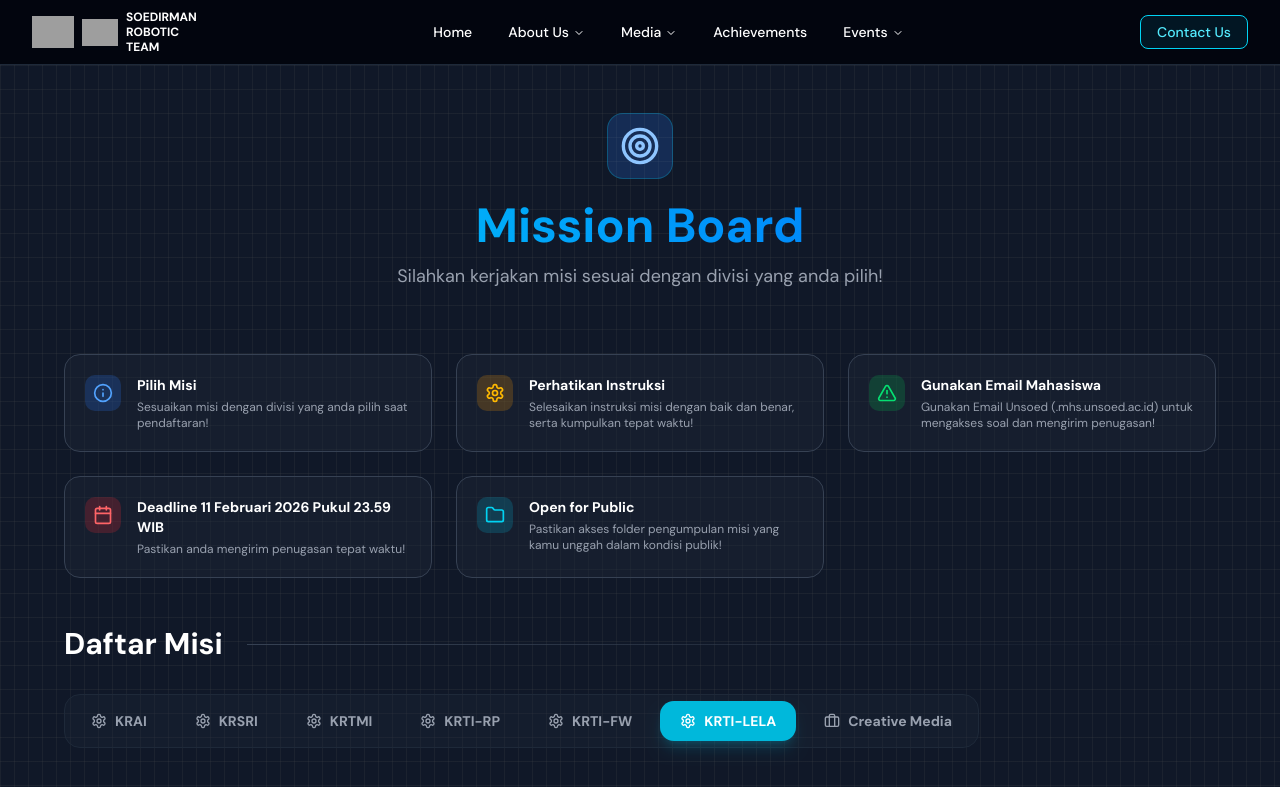
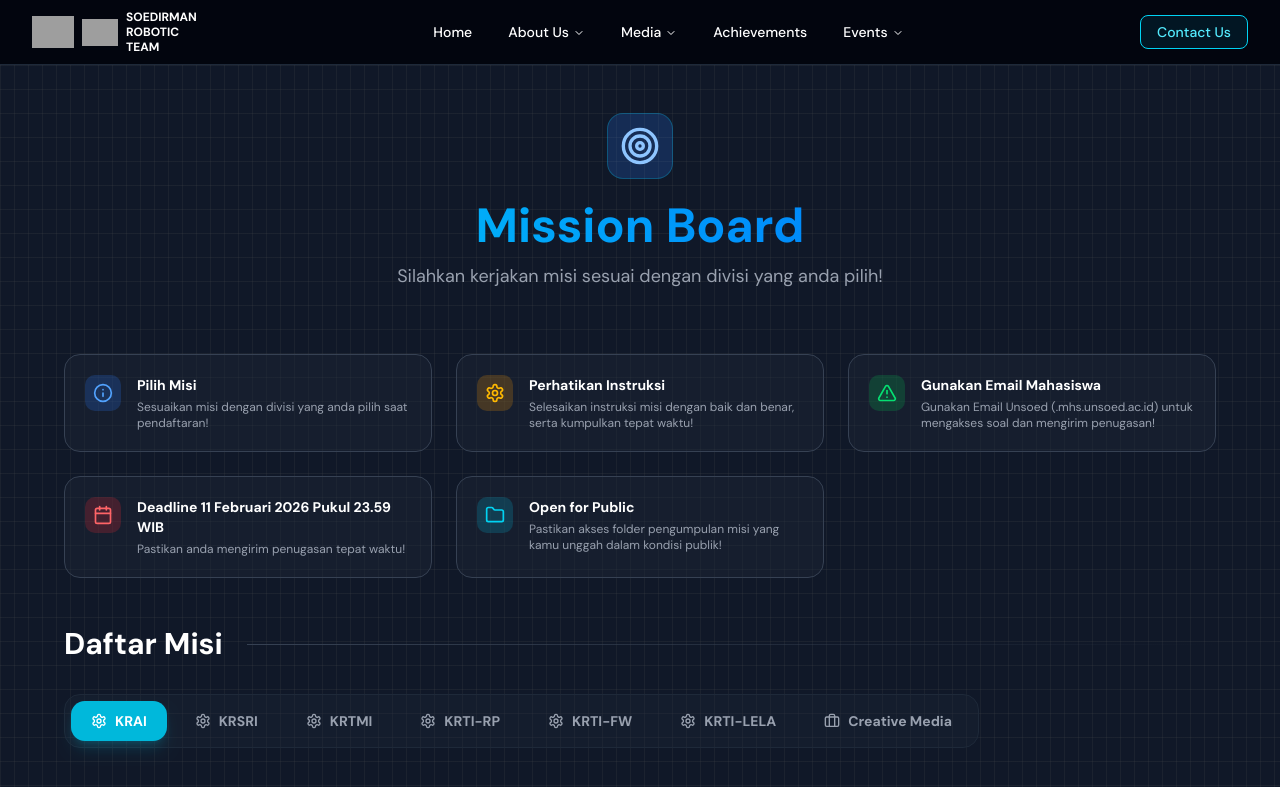
Before and after one commit to soedirmanroboticunsoed/srt-website, a Next.js app: page /oprec/missions in a window 1280 px wide. Shown: the top 787 px of the page. Built offline with nearby package versions, Linux system fonts and the light colour scheme; grey boxes are pictures that could not be loaded.

Commit message:
Revisi SetActive

```diff
--- a/app/oprec/missions/page.tsx
+++ b/app/oprec/missions/page.tsx
@@ -156,7 +156,7 @@ const missionDatabase: Record<Division, Mission[]> = {
 const divisions = Object.keys(missionDatabase) as Division[];
 
 export default function MissionControlPage() {
-  const [activeTab, setActiveTab] = useState<Division>("KRTI-LELA");
+  const [activeTab, setActiveTab] = useState<Division>("KRAI");
 
   return (
     <div className="min-h-screen bg-gray-900 text-white bg-[linear-gradient(to_right,#4f4f4f2e_1px,transparent_1px),linear-gradient(to_bottom,#4f4f4f2e_1px,transparent_1px)] bg-[size:14px_24px] px-4 sm:px-6 lg:px-8">
```
